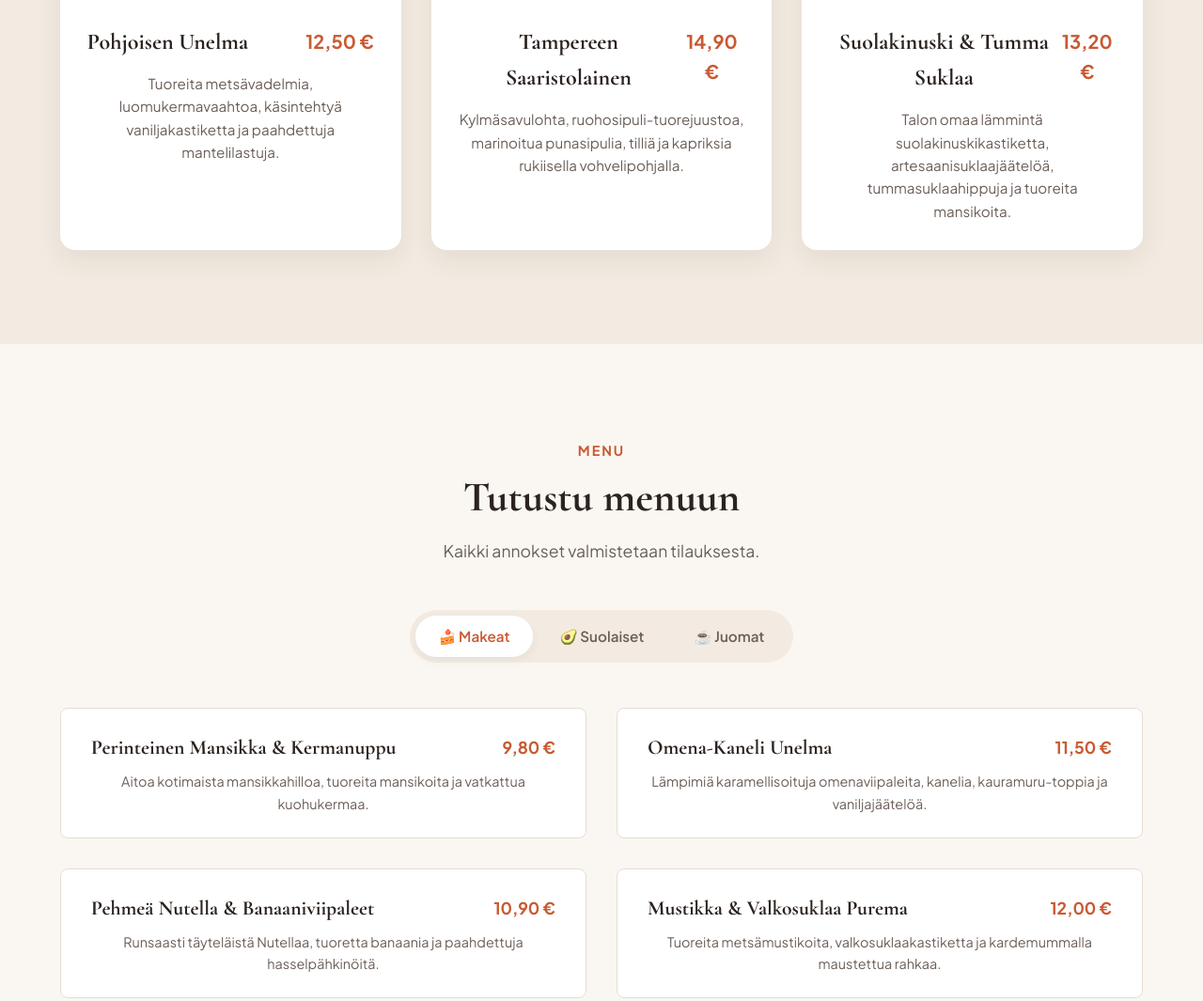
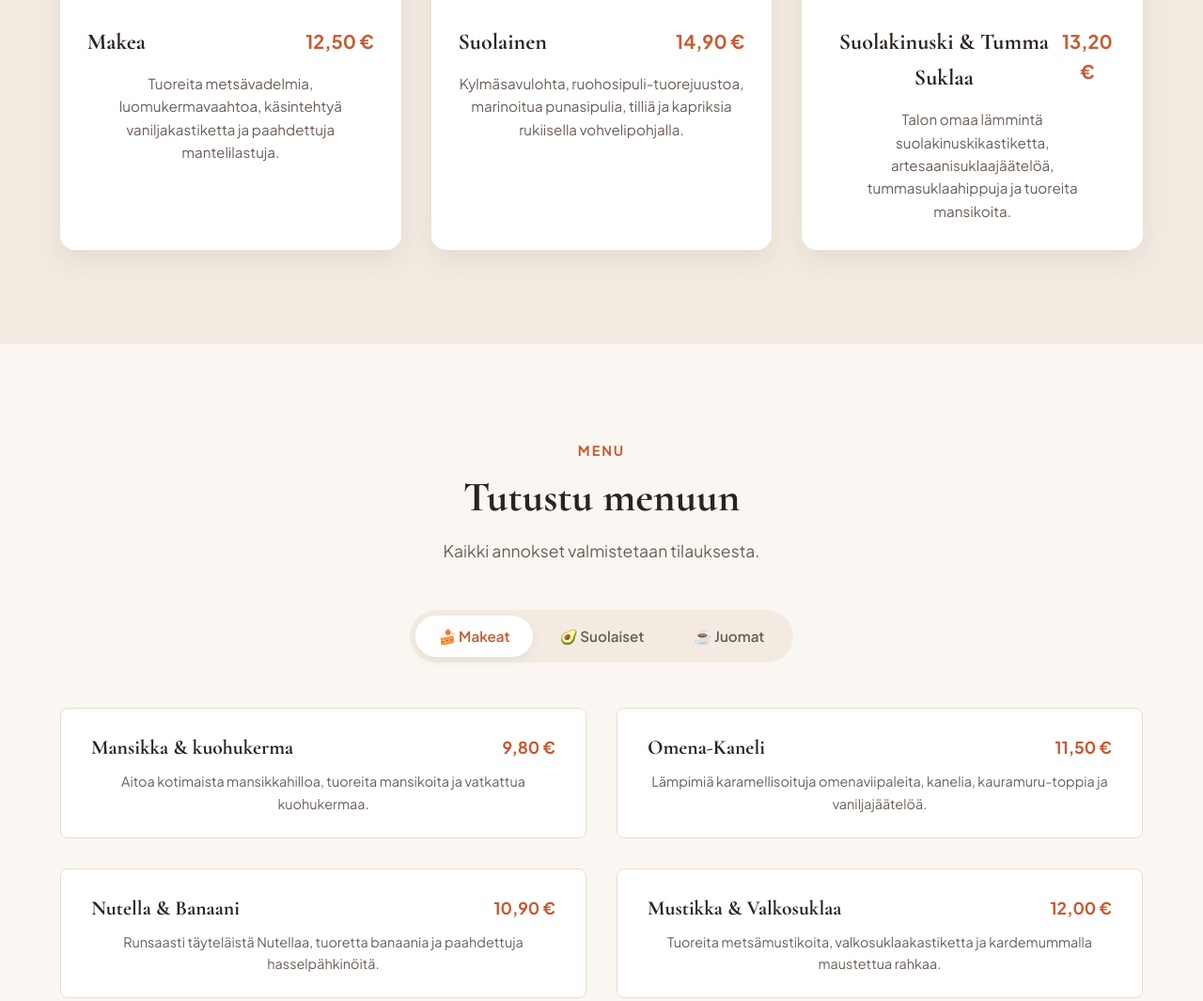
Before and after one commit to AlexLundstrom/alex-lundstrom-websites, a website: page public/demos/kuparitalon-vohvelikahvila/index.html in a window 1280 px wide. Shown: the part 2016-3081 px from the top of the page at 94% size. Drawn offline with nearby package versions, Linux system fonts and the light colour scheme.

Commit message:
Update waffle demo

```diff
--- a/public/demos/kuparitalon-vohvelikahvila/index.html
+++ b/public/demos/kuparitalon-vohvelikahvila/index.html
@@ -155,12 +155,12 @@
                     <!-- Signature Card 1 -->
                     <div class="card signature-card">
                         <div class="card-img-wrap">
-                            <img src="https://images.unsplash.com/photo-1504113076330-118f2f026e34?q=80&w=800&auto=format&fit=crop" alt="Pohjoisen Unelma Vohveli" loading="lazy">
+                            <img src="https://images.unsplash.com/photo-1562376552-0d160a2f238d?q=80&w=1920&auto=format&fit=crop" alt="Pohjoisen Unelma Vohveli" loading="lazy">
                             <span class="card-tag" data-i18n="signature.tagSweet">Makea</span>
                         </div>
                         <div class="card-body">
                             <div class="card-header-flex">
-                                <h3 class="card-title" data-i18n="sig1.title">Pohjoisen Unelma</h3>
+                                <h3 class="card-title" data-i18n="sig1.title">Makea</h3>
                                 <span class="card-price">12,50 €</span>
                             </div>
                             <p class="card-text" data-i18n="sig1.desc">Tuoreita metsävadelmia, luomukermavaahtoa, käsintehtyä vaniljakastiketta ja paahdettuja mantelilastuja.</p>
@@ -170,12 +170,12 @@
                     <!-- Signature Card 2 -->
                     <div class="card signature-card">
                         <div class="card-img-wrap">
-                            <img src="https://images.unsplash.com/photo-1528735602780-2552fd46c7af?q=80&w=800&auto=format&fit=crop" alt="Kylmäsavulohi Vohveli" loading="lazy">
+                            <img src="https://images.unsplash.com/photo-1562376552-0d160a2f238d?q=80&w=1920&auto=format&fit=crop" alt="Kylmäsavulohi Vohveli" loading="lazy">
                             <span class="card-tag tag-savory" data-i18n="signature.tagSavory">Suolainen</span>
                         </div>
                         <div class="card-body">
                             <div class="card-header-flex">
-                                <h3 class="card-title" data-i18n="sig2.title">Tampereen Saaristolainen</h3>
+                                <h3 class="card-title" data-i18n="sig2.title">Suolainen</h3>
                                 <span class="card-price">14,90 €</span>
                             </div>
                             <p class="card-text" data-i18n="sig2.desc">Kylmäsavulohta, ruohosipuli-tuorejuustoa, marinoitua punasipulia, tilliä ja kapriksia rukiisella vohvelipohjalla.</p>
@@ -185,7 +185,7 @@
                     <!-- Signature Card 3 -->
                     <div class="card signature-card">
                         <div class="card-img-wrap">
-                            <img src="https://images.unsplash.com/photo-1565958011703-44f9829ba187?q=80&w=800&auto=format&fit=crop" alt="Kinuski-Suklaa Vohveli" loading="lazy">
+                            <img src="https://images.unsplash.com/photo-1562376552-0d160a2f238d?q=80&w=1920&auto=format&fit=crop" alt="Kinuski-Suklaa Vohveli" loading="lazy">
                             <span class="card-tag" data-i18n="signature.tagDessert">Jälkiruoka</span>
                         </div>
                         <div class="card-body">
@@ -384,7 +384,7 @@
                         </div>
                     </div>
                     <div class="gallery-item item-wide">
-                        <img src="https://images.unsplash.com/photo-1484723091479-0013d80b779a?q=80&w=1000&auto=format&fit=crop" alt="Päärynä- ja vohveliannos" loading="lazy">
+                        <img src="https://images.unsplash.com/photo-1559925393-8be0ec4767c8?q=80&w=800&auto=format&fit=crop" alt="Päärynä- ja vohveliannos" loading="lazy">
                         <div class="gallery-overlay">
                             <span class="gallery-text" data-i18n="gallery.img4">Vohveliannoksia</span>
                         </div>
--- a/public/demos/kuparitalon-vohvelikahvila/js/main.js
+++ b/public/demos/kuparitalon-vohvelikahvila/js/main.js
@@ -37,9 +37,9 @@ document.addEventListener('DOMContentLoaded', () => {
             "signature.tagSweet": "Makea",
             "signature.tagSavory": "Suolainen",
             "signature.tagDessert": "Jälkiruoka",
-            "sig1.title": "Pohjoisen Unelma",
+            "sig1.title": "Makea",
             "sig1.desc": "Tuoreita metsävadelmia, luomukermavaahtoa, käsintehtyä vaniljakastiketta ja paahdettuja mantelilastuja.",
-            "sig2.title": "Tampereen Saaristolainen",
+            "sig2.title": "Suolainen",
             "sig2.desc": "Kylmäsavulohta, ruohosipuli-tuorejuustoa, marinoitua punasipulia, tilliä ja kapriksia rukiisella vohvelipohjalla.",
             "sig3.title": "Suolakinuski & Tumma Suklaa",
             "sig3.desc": "Talon omaa lämmintä suolakinuskikastiketta, artesaanisuklaajäätelöä, tummasuklaahippuja ja tuoreita mansikoita.",
@@ -49,30 +49,30 @@ document.addEventListener('DOMContentLoaded', () => {
             "menu.tabSweet": "Makeat",
             "menu.tabSavory": "Suolaiset",
             "menu.tabDrinks": "Juomat",
-            "mSweet1.title": "Perinteinen Mansikka & Kermanuppu",
+            "mSweet1.title": "Mansikka & kuohukerma",
             "mSweet1.desc": "Aitoa kotimaista mansikkahilloa, tuoreita mansikoita ja vatkattua kuohukermaa.",
-            "mSweet2.title": "Omena-Kaneli Unelma",
+            "mSweet2.title": "Omena-Kaneli",
             "mSweet2.desc": "Lämpimiä karamellisoituja omenaviipaleita, kanelia, kauramuru-toppia ja vaniljajäätelöä.",
-            "mSweet3.title": "Pehmeä Nutella & Banaaniviipaleet",
+            "mSweet3.title": "Nutella & Banaani",
             "mSweet3.desc": "Runsaasti täyteläistä Nutellaa, tuoretta banaania ja paahdettuja hasselpähkinöitä.",
-            "mSweet4.title": "Mustikka & Valkosuklaa Purema",
+            "mSweet4.title": "Mustikka & Valkosuklaa",
             "mSweet4.desc": "Tuoreita metsämustikoita, valkosuklaakastiketta ja kardemummalla maustettua rahkaa.",
-            "mSav1.title": "Avokado & Uppomuna",
-            "mSav1.desc": "Murskattua avokadoa, vapaan kanan uppomuna, chilihiutaleita, rucolaa ja feta-juustoa.",
-            "mSav2.title": "Pehmeä Vuohenjuusto & Viikuna",
+            "mSav1.title": "Avokado & kananmuna",
+            "mSav1.desc": "Murskattua avokadoa, kananmunaa, chilihiutaleita, rucolaa ja feta-juustoa.",
+            "mSav2.title": "Vuohenjuusto & Viikuna",
             "mSav2.desc": "Lämmintä vuohenjuustoa, viikunahilloa, pähkinöitä, pinjansiemeniä ja hunajasiirappia.",
-            "mSav3.title": "Paikallinen Nyhtökaura & Pestokastike",
+            "mSav3.title": "Nyhtökaura & Pestokastike",
             "mSav3.desc": "Yrttimarinoitua nyhtökauraa, aurinkokuivattua tomaattia, vegaanista pestoa ja versoja.",
-            "mSav4.title": "Savuporo & Puolukka-Creme",
+            "mSav4.title": "Savuporo & Puolukka",
             "mSav4.desc": "Lapin savupororouhetta, pehmeää puolukkakreemiä, suolakurkkua ja paahdettua sipulia.",
-            "mDrink1.title": "Talon Erikoiskahvi (Cappuccino / Latte)",
+            "mDrink1.title": "Latte",
             "mDrink1.desc": "Paikallisen pienpaahtimon espressoon pohjautuva pehmeä maitokahvi.",
-            "mDrink2.title": "Artisaani Kaakao Vaahterasiirapilla",
+            "mDrink2.title": "Kaakao Vaahterasiirapilla",
             "mDrink2.desc": "Tummasta suklaasta sulatettu kaakao, kermavaahtoa ja aitoa vaahterasiirappia.",
-            "mDrink3.title": "Haudutettu Luomutee & Yrtit",
+            "mDrink3.title": "Luomutee",
             "mDrink3.desc": "Laaja valikoima irtoteetä, kotimaista hunajaa ja tuoretta sitruunaa.",
-            "mDrink4.title": "Tuore puristettu Karpalo-Omena Limonadi",
-            "mDrink4.desc": "Talon oma virkistävä marjalimonadi ilman lisättyä valkoista sokeria.",
+            "mDrink4.title": "Karpalo-Omena Limonadi",
+            "mDrink4.desc": "Talon oma virkistävä marjalimonadi.",
             "gallery.subtitle": "Kuvia kahvilasta",
             "gallery.title": "Galleria",
             "gallery.desc": "Muutamia kuvia kahvilasta ja annoksista.",
```
